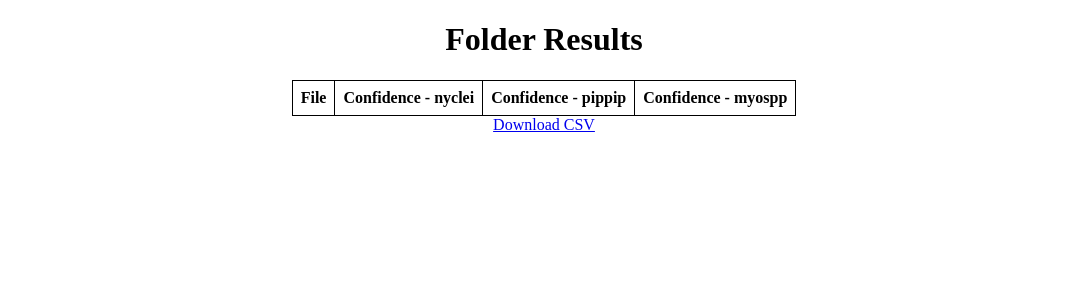
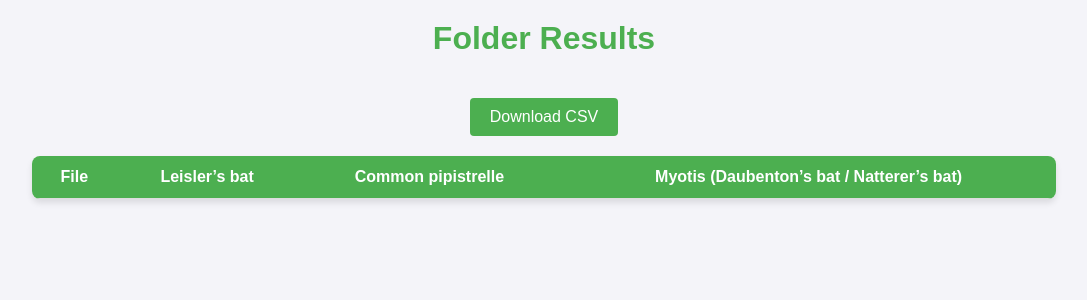
Before and after one commit to BatSignalProject/CNNMain, a Flask app: template templates/results_folder.html in a window 1280 px wide. Shown: the top 300 px of the page, without its empty margins (96-1183 px from the left). Run offline with Flask 3, Linux system fonts and the light colour scheme; the template is opened without the code that fills it, so the values that code supplies are empty.

Commit message:
Improved layout of upload and results pages

```diff
--- a/app.py
+++ b/app.py
@@ -20,7 +20,7 @@ app.config['SPECTROGRAM_FOLDER'] = SPECTROGRAM_FOLDER
 # Load the model
 model = load_model('best_model.h5')
 
-# Define a fixed size for your spectrograms
+# Define spectrogram size
 fixed_size = (640, 640)
 
 # Load the label dictionary from the JSON file
--- a/templates/results_folder.html
+++ b/templates/results_folder.html
@@ -6,41 +6,75 @@
     <title>Folder Results</title>
     <style>
         body {
+            font-family: Arial, sans-serif;
+            background-color: #f4f4f9;
+            color: #333;
             text-align: center;
+            margin: 0;
+            padding: 0;
+        }
+        h1 {
+            color: #4CAF50;
+            margin-top: 20px;
         }
         table {
-            margin: 0 auto;
+            margin: 20px auto;
             border-collapse: collapse;
+            width: 80%;
+            background: #fff;
+            box-shadow: 0 4px 6px rgba(0, 0, 0, 0.1);
+            border-radius: 8px;
+            overflow: hidden;
         }
         th, td {
-            border: 1px solid black;
-            padding: 8px;
+            padding: 12px 15px;
+            text-align: center;
+            border-bottom: 1px solid #ddd;
+        }
+        th {
+            background-color: #4CAF50;
+            color: white;
+        }
+        tr:hover {
+            background-color: #f1f1f1;
+        }
+        .download-btn {
+            display: inline-block;
+            margin-top: 20px;
+            padding: 10px 20px;
+            background-color: #4CAF50;
+            color: white;
+            text-decoration: none;
+            border-radius: 4px;
+            font-size: 16px;
+        }
+        .download-btn:hover {
+            background-color: #45a049;
         }
     </style>
 </head>
 <body>
     <h1>Folder Results</h1>
+    <a href="/download_csv/{{ csv_file_name }}" class="download-btn">Download CSV</a>
     <table>
         <thead>
             <tr>
                 <th>File</th>
-                <th>Confidence - nyclei</th>
-                <th>Confidence - pippip</th>
-                <th>Confidence - myospp</th>
+                <th>Leisler’s bat</th>
+                <th>Common pipistrelle</th>
+                <th>Myotis (Daubenton’s bat / Natterer’s bat)</th>
             </tr>
         </thead>
         <tbody>
             {% for result in results %}
             <tr>
                 <td>{{ result.file }}</td>
-                <td>{{ result.confidence_nyclei }}%</td>
-                <td>{{ result.confidence_pippip }}%</td>
-                <td>{{ result.confidence_myospp }}%</td>
+                <td>{{ result.confidence_nyclei | round(2) }}%</td>
+                <td>{{ result.confidence_pippip | round(2) }}%</td>
+                <td>{{ result.confidence_myospp | round(2) }}%</td>
             </tr>
             {% endfor %}
         </tbody>
     </table>
-
-    <a href="/download_csv/{{ csv_file_name }}" class="download-btn">Download CSV</a>
 </body>
 </html>
```
Also changed, not shown: buildmodel.py (+9 -9 lines), templates/results.html (+54 -13 lines), templates/upload.html (+69 -9 lines), static/daubenton.jpg (added), static/leislersbat.jpg (added), static/natterer.jpg (added), static/pipistrellus.jpeg (added).
